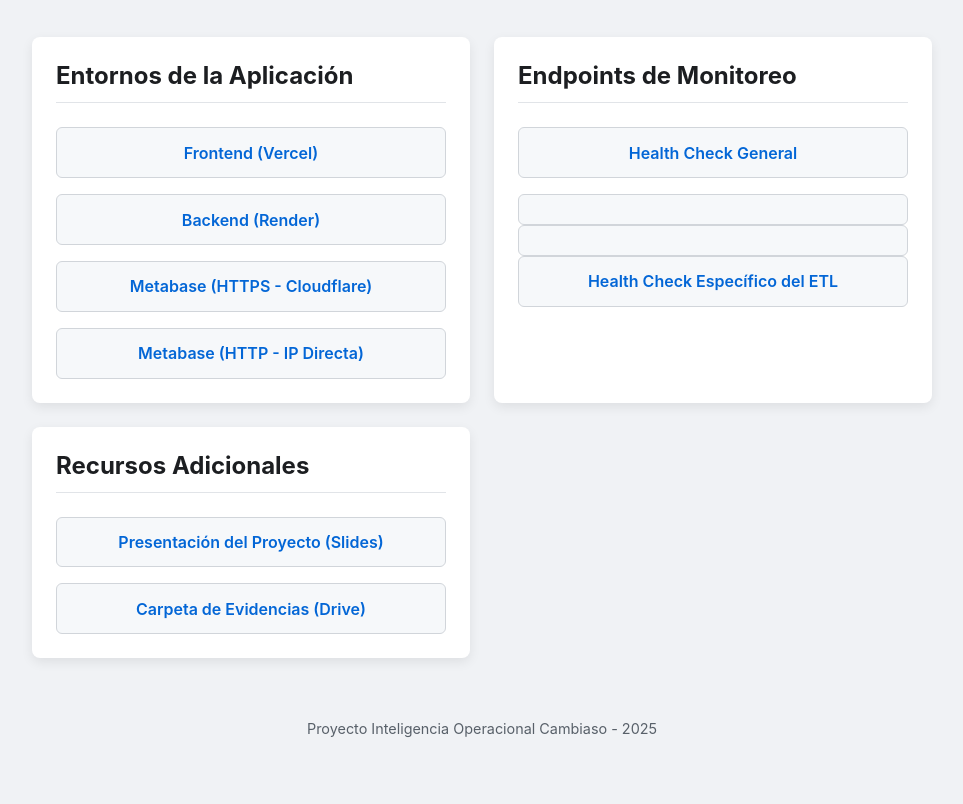
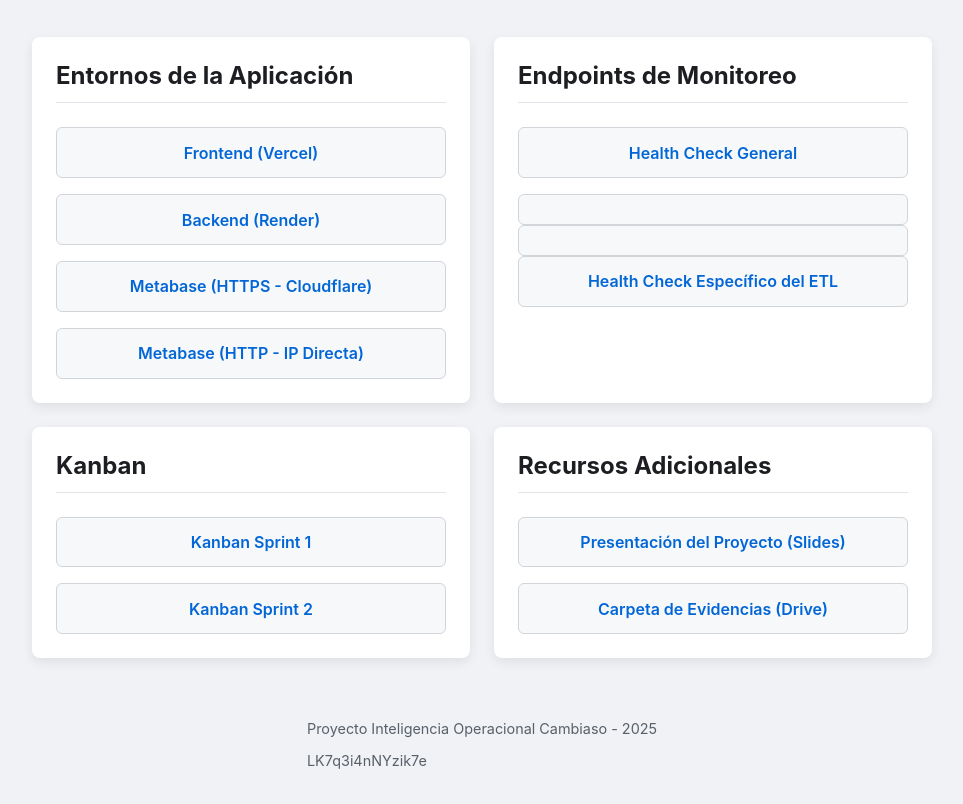
Before and after one commit to qb4745/capstone-links, a plain HTML site: page index.html in a window 1280 px wide. Shown: the part 146-950 px from the top of the page, without its empty margins (158-1121 px from the left). Drawn offline with Linux system fonts and the light colour scheme.

Commit message:
feat: Add Kanban section and tracking ID

```diff
--- a/index.html
+++ b/index.html
@@ -117,6 +117,14 @@ Específico del ETL</a></li>
         </div>
 
         <div class="card">
+            <h2>Kanban</h2>
+            <ul>
+                <li><a href="https://github.com/users/qb4745/projects/6" target="_blank" rel="noopener noreferrer">Kanban Sprint 1</a></li>
+                <li><a href="https://github.com/users/qb4745/projects/7/views/1" target="_blank" rel="noopener noreferrer">Kanban Sprint 2</a></li>
+            </ul>
+        </div>
+
+        <div class="card">
             <h2>Recursos Adicionales</h2>
             <ul>
                 <li><a href="https://docs.google.com/presentation/d/182pU4qfSpSYkUAAJ5hjJ2NGmslGYTvvuWNWHtpJd-EM/edit" target="_blank" rel=
@@ -129,6 +137,7 @@ noreferrer">Carpeta de Evidencias (Drive)</a></li>
 
     <div class="footer">
         <p>Proyecto Inteligencia Operacional Cambiaso - 2025</p>
+        <p>LK7q3i4nNYzik7e</p>
     </div>
 
 </body>
```
